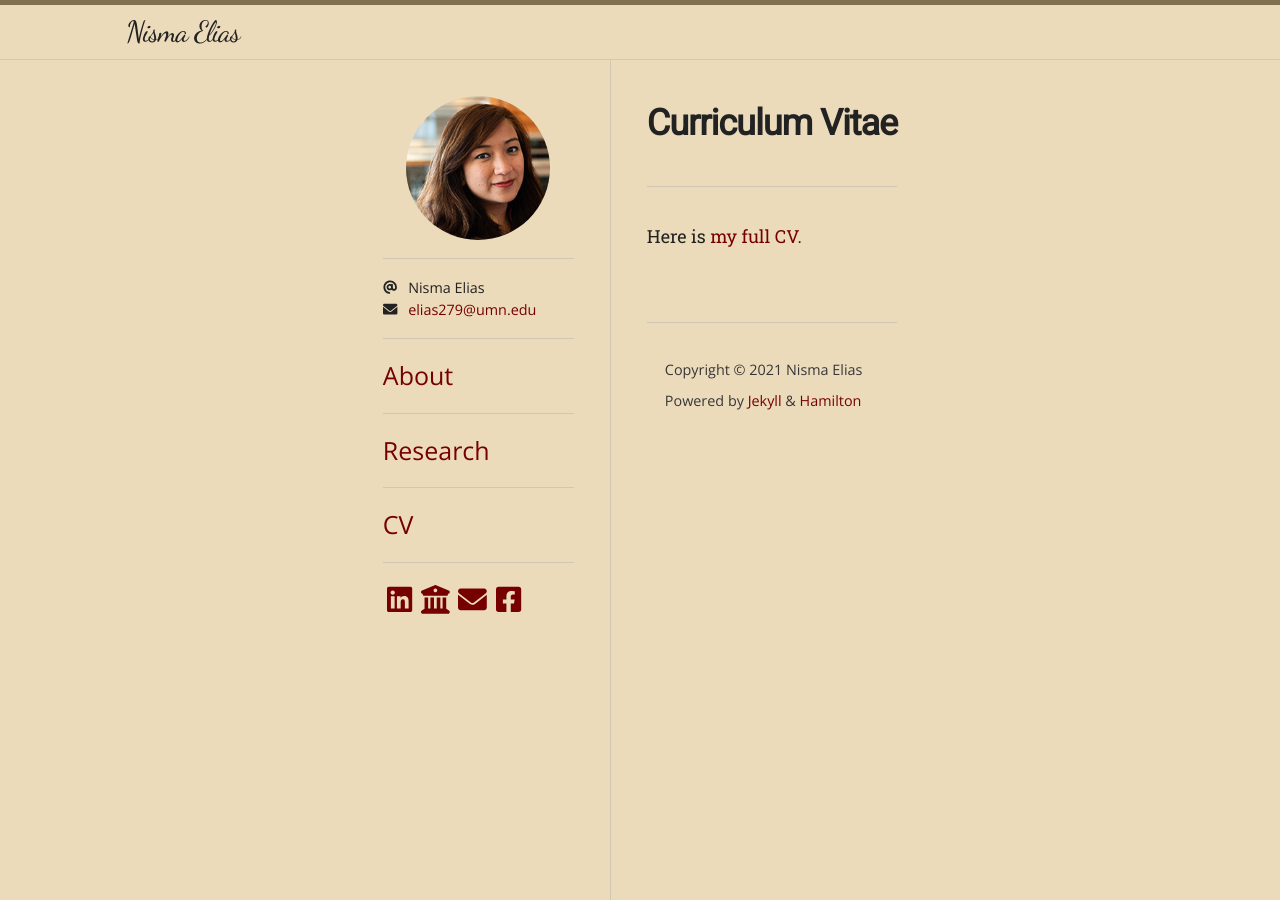
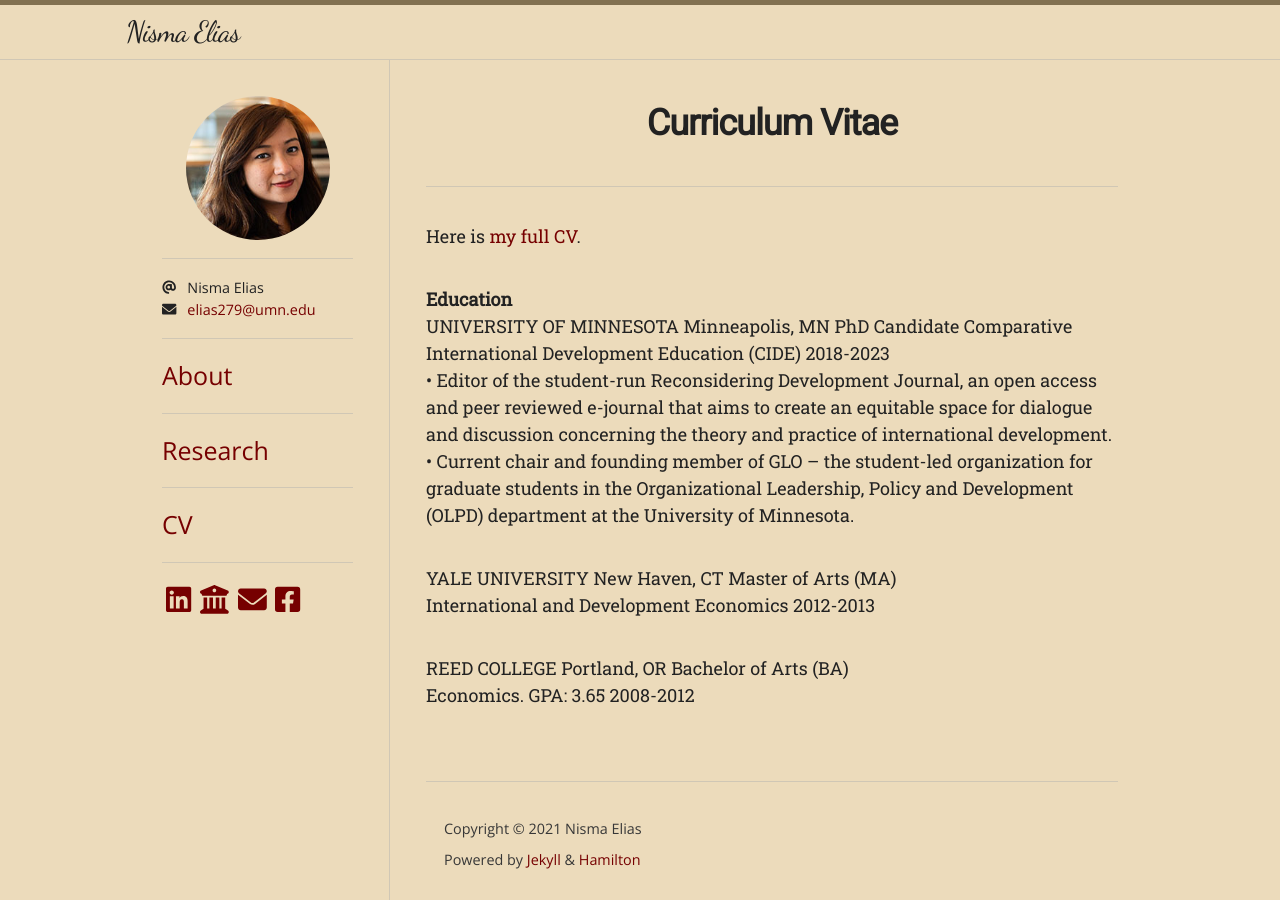
Before and after one commit to nismaelias/nismaelias.github.io, a Jekyll site: the page built from cv.md, in a window 1280 px wide. Built offline with Jekyll 4.4.1, drawn with Linux system fonts in a browser that asks for light colours; some web fonts are replaced.

Commit message:
Update from Forestry.io Nisma Elias updated cv.md

```diff
--- a/cv.md
+++ b/cv.md
@@ -5,3 +5,14 @@
 
 ---
 Here is [my full CV](https://www.nismaelias.com/uploads/nisma-elias-resume.pdf "resume").
+
+**Education**
+UNIVERSITY OF MINNESOTA Minneapolis, MN PhD Candidate Comparative International Development Education (CIDE) 2018-2023
+• Editor of the student-run Reconsidering Development Journal, an open access and peer reviewed e-journal that aims to create an equitable space for dialogue and discussion concerning the theory and practice of international development.
+• Current chair and founding member of GLO – the student-led organization for graduate students in the Organizational Leadership, Policy and Development (OLPD) department at the University of Minnesota.
+
+YALE UNIVERSITY New Haven, CT Master of Arts (MA)
+International and Development Economics 2012-2013
+
+REED COLLEGE Portland, OR Bachelor of Arts (BA)
+Economics. GPA: 3.65 2008-2012
```
